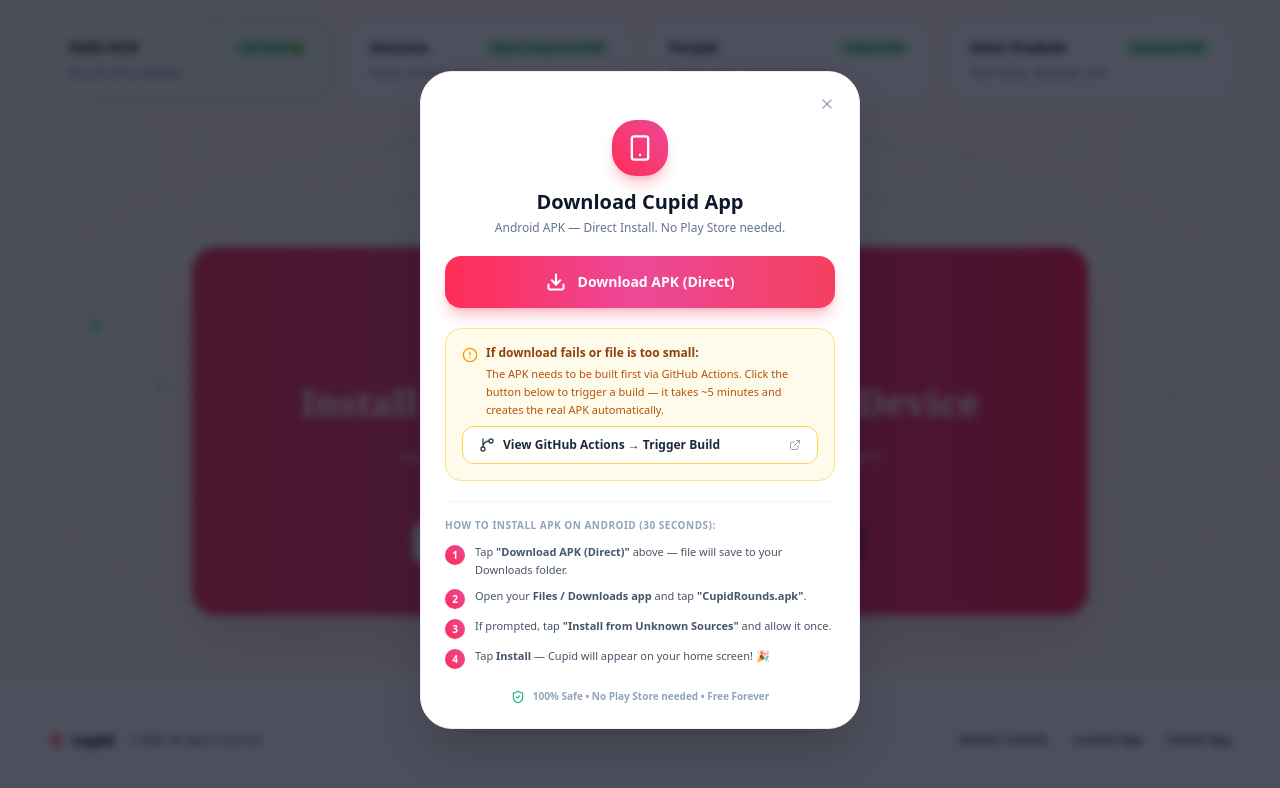
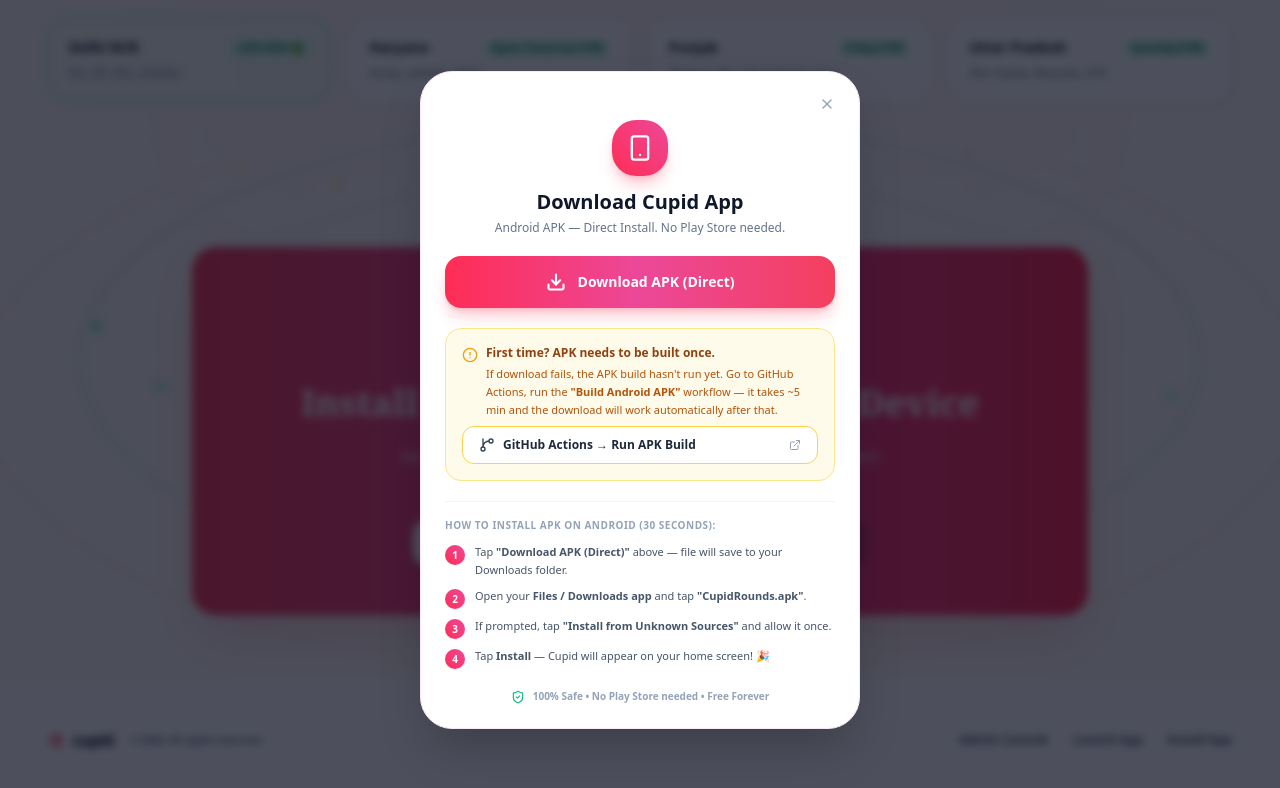
Before and after one commit to Cupid-AI-Pro/cupid-rounds, a React (Vite) app: page / in a window 1280 px wide. Both pictures are taken after a click on the button "Install Cupid App". Shown: the part 3084-3872 px from the top of the page. Built offline with nearby package versions, Linux system fonts and the light colour scheme; no server answers.

Commit message:
fix: serve APK from Vercel public folder, update workflow to commit APK post-build

```diff
--- a/src/components/DownloadApkModal.jsx
+++ b/src/components/DownloadApkModal.jsx
@@ -16,9 +16,8 @@
 
   if (!isOpen) return null;
 
-  // Direct GitHub Release APK link — update this URL after first release build
-  const APK_DIRECT_URL = "https://github.com/Cupid-AI-Pro/cupid-rounds/releases/latest/download/app-debug.apk";
-  const GITHUB_RELEASES_URL = "https://github.com/Cupid-AI-Pro/cupid-rounds/releases";
+  // APK hosted on Vercel's public folder — works even with private GitHub repo
+  const APK_DIRECT_URL = "https://cupid-round.vercel.app/downloads/cupid-rounds.apk";
   const GITHUB_ACTIONS_URL = "https://github.com/Cupid-AI-Pro/cupid-rounds/actions";
 
   const handleDirectDownload = () => {
@@ -92,14 +91,14 @@
           )}
         </button>
 
-        {/* ── NOTICE: If APK build isn't done yet ── */}
+        {/* ── NOTICE: If APK is not built yet ── */}
         <div className="bg-amber-50 border border-amber-200 rounded-2xl p-4 text-left space-y-2">
           <div className="flex items-start gap-2">
             <AlertCircle className="w-4 h-4 text-amber-500 shrink-0 mt-0.5" />
             <div>
-              <p className="text-xs font-black text-amber-800">If download fails or file is too small:</p>
+              <p className="text-xs font-black text-amber-800">First time? APK needs to be built once.</p>
               <p className="text-[11px] text-amber-700 font-medium mt-1 leading-relaxed">
-                The APK needs to be built first via GitHub Actions. Click the button below to trigger a build — it takes ~5 minutes and creates the real APK automatically.
+                If download fails, the APK build hasn't run yet. Go to GitHub Actions, run the <strong>"Build Android APK"</strong> workflow — it takes ~5 min and the download will work automatically after that.
               </p>
             </div>
           </div>
@@ -110,7 +109,7 @@
             className="flex items-center gap-2 w-full py-2.5 px-4 bg-white border border-amber-300 hover:bg-amber-50 rounded-xl text-xs font-extrabold text-slate-800 transition-colors cursor-pointer"
           >
             <GitBranch className="w-4 h-4 text-slate-700" />
-            <span>View GitHub Actions → Trigger Build</span>
+            <span>GitHub Actions → Run APK Build</span>
             <ExternalLink className="w-3 h-3 text-slate-400 ml-auto" />
           </a>
         </div>
```
